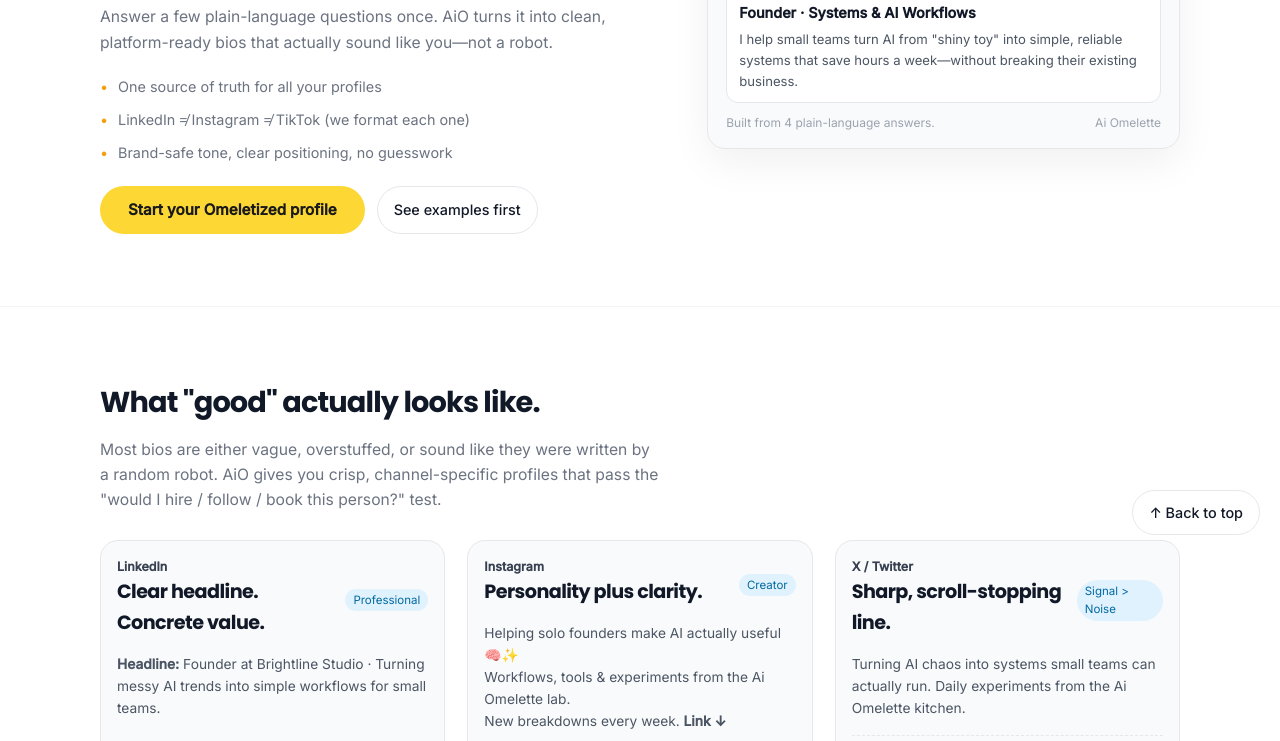
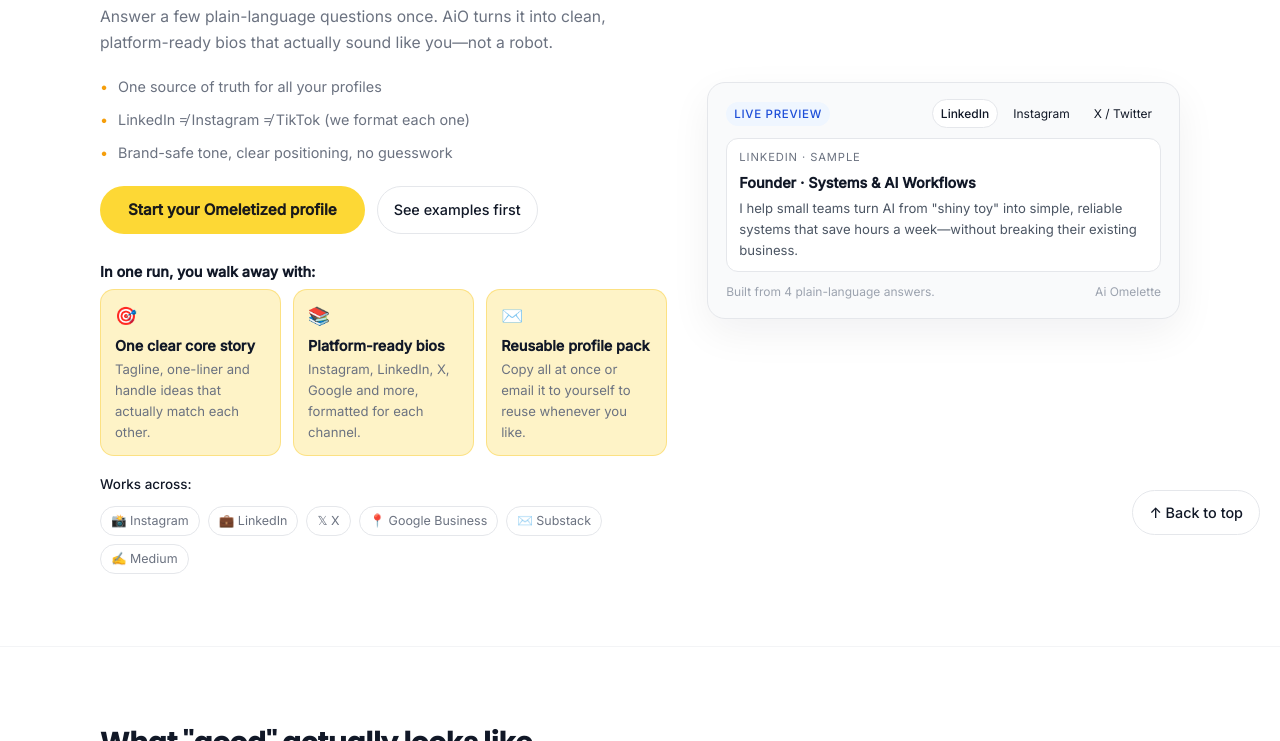
Before and after one commit to headchef-lab/aio-profile-omelette, a website: page index.html in a window 1280 px wide. Shown: the part 245-986 px from the top of the page. Drawn offline with Linux system fonts and the light colour scheme.

Commit message:
Update index.html

```diff
--- a/index.html
+++ b/index.html
@@ -165,6 +165,10 @@
       h1 { font-size: 2rem; }
     }
 
+    @media (max-width: 520px) {
+      h1 { font-size: 1.7rem; }
+    }
+
     .section-heading {
       margin-bottom: 10px;
     }
@@ -202,6 +206,13 @@
     .hero {
       background: #ffffff;
       border-bottom: 1px solid #F3F4F6;
+      min-height: 100vh;
+      display: flex;
+      align-items: center;
+    }
+
+    .hero > .container {
+      width: 100%;
     }
 
     .hero-main { flex: 1.2; }
@@ -273,6 +284,84 @@
       color: #9CA3AF;
       display: flex;
       justify-content: space-between;
+    }
+
+    /* Hero extra band */
+    .hero-extra {
+      margin-top: 26px;
+      display: flex;
+      flex-direction: column;
+      gap: 18px;
+    }
+
+    .hero-benefits-title {
+      font-size: 0.9rem;
+      font-weight: 600;
+      color: var(--ink);
+      margin-bottom: 6px;
+    }
+
+    .hero-benefits-grid {
+      display: flex;
+      flex-wrap: wrap;
+      gap: 12px;
+    }
+
+    .hero-benefit-item {
+      flex: 1 1 160px;
+      min-width: 0;
+      background: var(--accent-soft);
+      border-radius: 14px;
+      padding: 12px 14px;
+      border: 1px solid rgba(252, 211, 77, 0.55);
+    }
+
+    .hero-benefit-icon {
+      font-size: 1.1rem;
+      margin-bottom: 4px;
+    }
+
+    .hero-benefit-heading {
+      font-size: 0.9rem;
+      font-weight: 600;
+      margin-bottom: 2px;
+      color: var(--ink);
+    }
+
+    .hero-benefit-item p {
+      font-size: 0.82rem;
+      color: var(--muted);
+    }
+
+    .hero-platform-strip {
+      display: flex;
+      flex-wrap: wrap;
+      gap: 10px;
+      align-items: center;
+      font-size: 0.84rem;
+      color: var(--muted);
+    }
+
+    .hero-platform-label {
+      font-weight: 500;
+      color: var(--ink);
+    }
+
+    .hero-platform-chips {
+      display: flex;
+      flex-wrap: wrap;
+      gap: 8px;
+    }
+
+    .hero-platform-chip {
+      padding: 4px 10px;
+      border-radius: 999px;
+      border: 1px solid var(--border);
+      background: #fff;
+      font-size: 0.78rem;
+      display: inline-flex;
+      align-items: center;
+      gap: 4px;
     }
 
     /* === SECTION 2: PROFILE EXAMPLES === */
@@ -902,7 +991,7 @@
       margin-top: 14px;
     }
 
-    /* Platform-specific header gradients */
+    /* Platform-specific header gradients (original set) */
     .profile-card--instagram .profile-card__header {
       background: linear-gradient(135deg, #FDBA74, #F97316, #EC4899);
     }
@@ -941,6 +1030,15 @@
 
     .profile-card--linkinbio .profile-card__header {
       background: linear-gradient(135deg, #8B5CF6, #6366F1);
+    }
+
+    /* NEW: Substack & Medium */
+    .profile-card--substack .profile-card__header {
+      background: linear-gradient(135deg, #F97316, #FACC15);
+    }
+
+    .profile-card--medium .profile-card__header {
+      background: linear-gradient(135deg, #16A34A, #4ADE80);
     }
 
     /* Ensure text stays light on all headers */
@@ -1290,6 +1388,15 @@
     .profile-card--google .profile-card__label {
       text-transform: none;
       letter-spacing: 0.02em;
+    }
+
+    @media (max-width: 880px) {
+      .hero {
+        align-items: flex-start;
+      }
+      .hero-benefits-grid {
+        flex-direction: column;
+      }
     }
   </style>
 </head>
@@ -1320,6 +1427,41 @@
               <a href="#wizard" class="btn-primary">Start your Omeletized profile</a>
               <a href="#examples" class="btn-ghost">See examples first</a>
             </div>
+
+            <div class="hero-extra">
+              <div class="hero-benefits">
+                <div class="hero-benefits-title">In one run, you walk away with:</div>
+                <div class="hero-benefits-grid">
+                  <div class="hero-benefit-item">
+                    <div class="hero-benefit-icon">🎯</div>
+                    <div class="hero-benefit-heading">One clear core story</div>
+                    <p>Tagline, one-liner and handle ideas that actually match each other.</p>
+                  </div>
+                  <div class="hero-benefit-item">
+                    <div class="hero-benefit-icon">📚</div>
+                    <div class="hero-benefit-heading">Platform-ready bios</div>
+                    <p>Instagram, LinkedIn, X, Google and more, formatted for each channel.</p>
+                  </div>
+                  <div class="hero-benefit-item">
+                    <div class="hero-benefit-icon">✉️</div>
+                    <div class="hero-benefit-heading">Reusable profile pack</div>
+                    <p>Copy all at once or email it to yourself to reuse whenever you like.</p>
+                  </div>
+                </div>
+              </div>
+
+              <div class="hero-platform-strip">
+                <span class="hero-platform-label">Works across:</span>
+                <div class="hero-platform-chips">
+                  <span class="hero-platform-chip">📸 Instagram</span>
+                  <span class="hero-platform-chip">💼 LinkedIn</span>
+                  <span class="hero-platform-chip">𝕏 X</span>
+                  <span class="hero-platform-chip">📍 Google Business</span>
+                  <span class="hero-platform-chip">✉️ Substack</span>
+                  <span class="hero-platform-chip">✍️ Medium</span>
+                </div>
+              </div>
+            </div>
           </div>
 
           <div class="hero-side">
@@ -1334,7 +1476,7 @@
               </div>
 
               <div class="hero-example-block" id="heroExampleLinkedin">
-                <div class="hero-example-platform">LinkedIn • Sample</div>
+                <div class="hero-example-platform">LinkedIn · Sample</div>
                 <div class="hero-example-headline">Founder · Systems & AI Workflows</div>
                 <p class="hero-example-body">
                   I help small teams turn AI from "shiny toy" into simple, reliable systems
@@ -1343,7 +1485,7 @@
               </div>
 
               <div class="hero-example-block" id="heroExampleInstagram" style="display:none;">
-                <div class="hero-example-platform">Instagram • Sample</div>
+                <div class="hero-example-platform">Instagram · Sample</div>
                 <div class="hero-example-headline">AI for humans 🧠✨</div>
                 <p class="hero-example-body">
                   Helping solo founders make AI actually useful.<br>
@@ -1353,7 +1495,7 @@
               </div>
 
               <div class="hero-example-block" id="heroExampleTwitter" style="display:none;">
-                <div class="hero-example-platform">X / Twitter • Sample</div>
+                <div class="hero-example-platform">X / Twitter · Sample</div>
                 <div class="hero-example-headline">@aiomelette</div>
                 <p class="hero-example-body">
                   Turning AI chaos into systems small teams can actually run.
@@ -1710,6 +1852,14 @@
                 <span class="platform-icon">🔗</span>
                 <span class="platform-label">Link-in-Bio</span>
               </button>
+              <button class="platform-card" data-platform="substack">
+                <span class="platform-icon">✉️</span>
+                <span class="platform-label">Substack</span>
+              </button>
+              <button class="platform-card" data-platform="medium">
+                <span class="platform-icon">✍️</span>
+                <span class="platform-label">Medium</span>
+              </button>
             </div>
 
             <div class="selected-count" id="selectedCount">3 platforms selected</div>
@@ -1723,7 +1873,7 @@
             </div>
           </div>
 
-          <!-- Step 4: Results - NEW PLATFORM-STYLED CARDS -->
+          <!-- Step 4: Results -->
           <div class="step-container" id="step4">
             <div class="profiles-result-section">
               <header class="profiles-result-header">
@@ -1762,7 +1912,7 @@
                     </label>
                     <label>
                       <input type="checkbox" id="emailConsentMarketing">
-                      <span>Yes, send me occasional Ai Omelette updates, experiments & new tools (marketing emails).</span>
+                      <span>Yes, send me occasional Ai Omelette updates, experiments &amp; new tools (marketing emails).</span>
                     </label>
                   </div>
                 </div>
@@ -2078,7 +2228,9 @@
       google: { icon: '📍', name: 'Google Business', charLimit: 750 },
       threads: { icon: '🧵', name: 'Threads', charLimit: 150 },
       pinterest: { icon: '📌', name: 'Pinterest', charLimit: 500 },
-      linkinbio: { icon: '🔗', name: 'Link-in-Bio', charLimit: 80 }
+      linkinbio: { icon: '🔗', name: 'Link-in-Bio', charLimit: 80 },
+      substack: { icon: '✉️', name: 'Substack intro', charLimit: 300 },
+      medium: { icon: '✍️', name: 'Medium bio', charLimit: 160 }
     };
 
     // Generate profiles - REAL API
```
